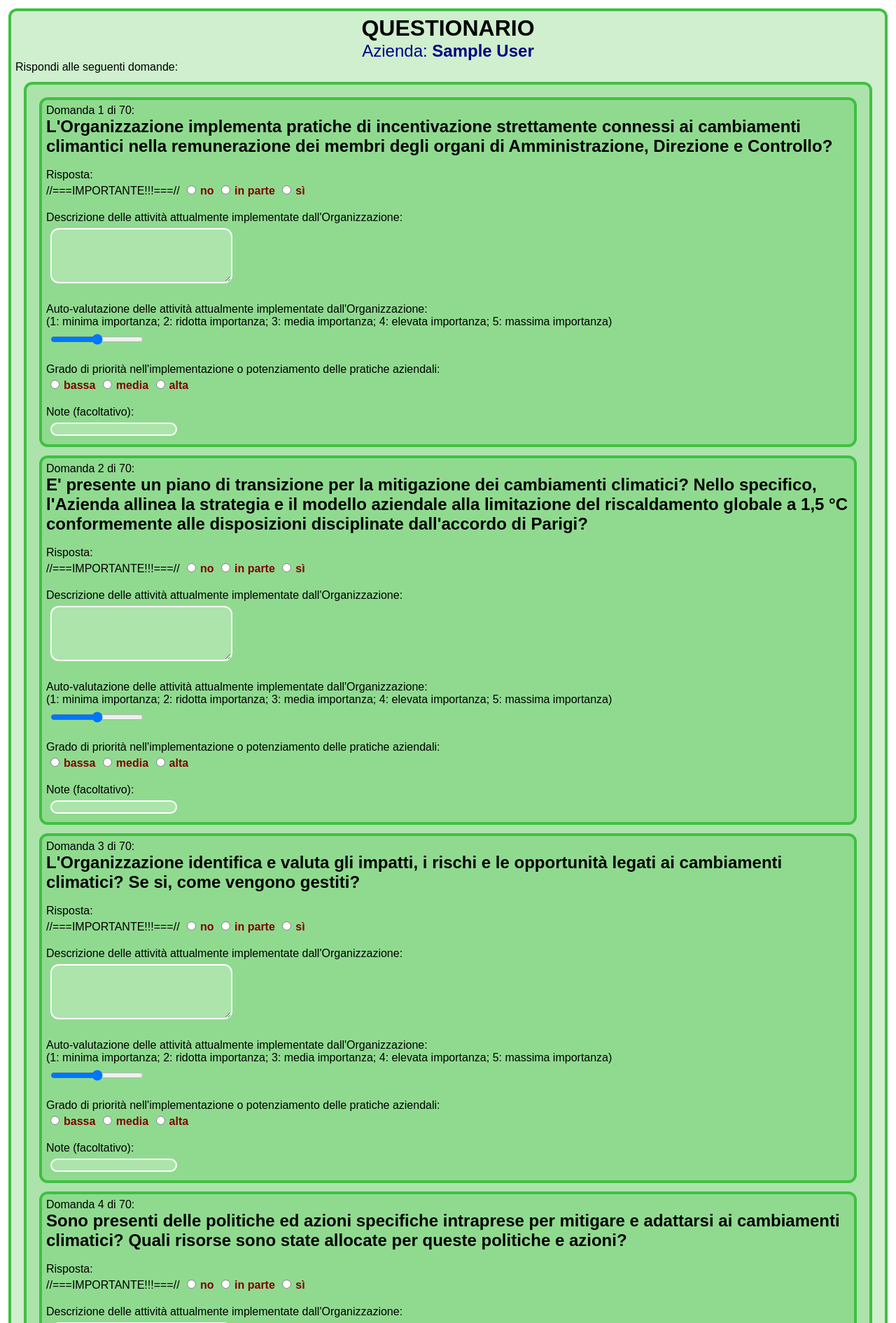
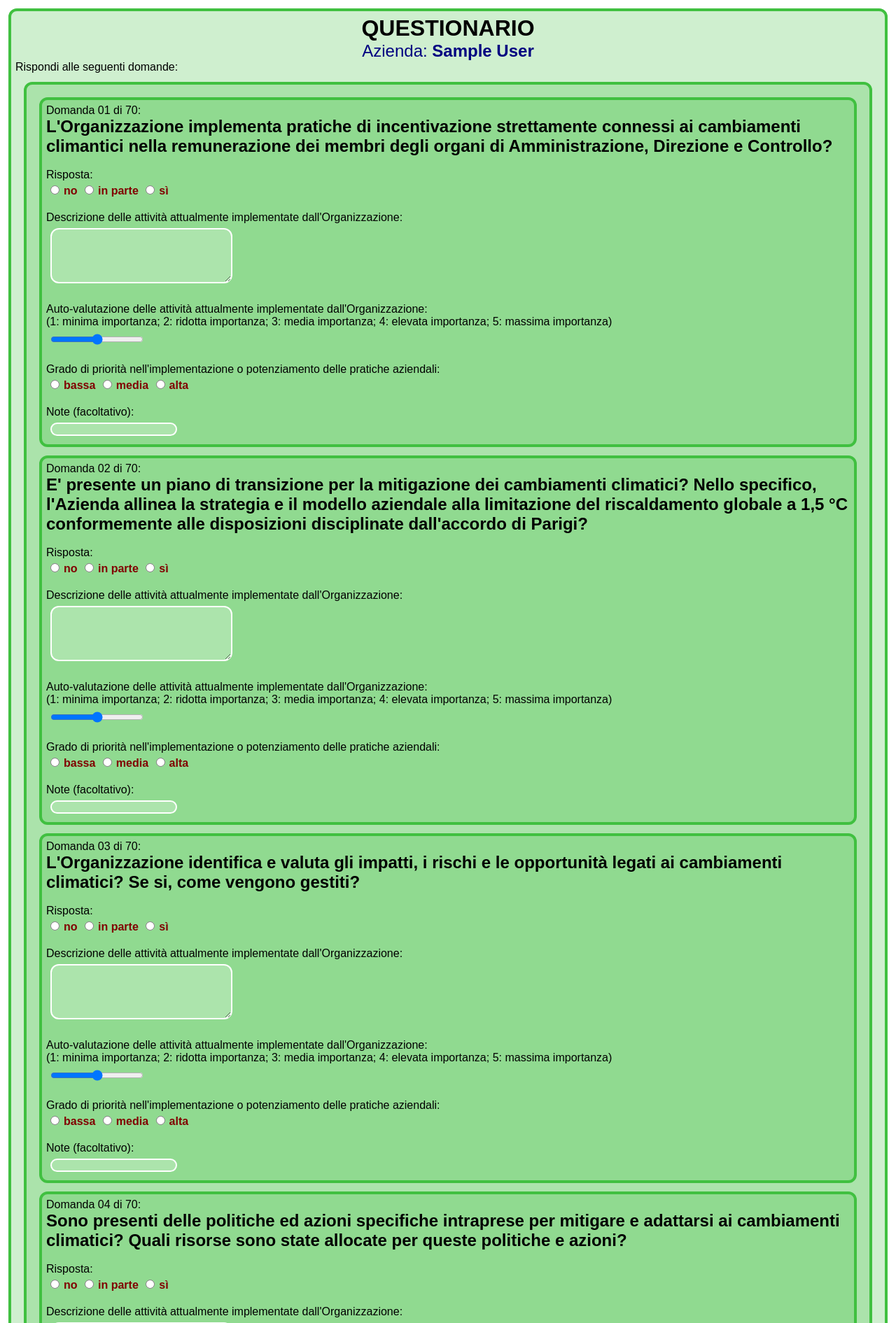
Before and after one commit to GeorgeM-F/Pre-assessment, a PHP site: page /questionnaire.php in a window 1280 px wide. Shown: the top 1891 px of the page at 70% size. Run offline with PHP 8.4, Linux system fonts and the light colour scheme; the visitor is signed in with stand-in values (Sample User, id 1); data comes from the database, SQL or seed files in the repository; both versions use the stored data as it was after the commit.

Commit message:
Fixed bugs in questionnaire.php

```diff
--- a/login.php
+++ b/login.php
@@ -1,8 +1,7 @@
 <?php
 session_start();     // Inizio nuova sessione
-$db_file = 'database.db';     // Connessione al database
-try {
-  $pdo = new PDO("sqlite:" . $db_file);
+try {     // Connessione al database
+  $pdo = new PDO("sqlite:database.db");
   $pdo->setAttribute(PDO::ATTR_ERRMODE, PDO::ERRMODE_EXCEPTION);
 } catch (PDOException $e) {
   die("ERRORE! NON E' STATO POSSIBILE CONNETTERSI AL DATABASE." . $e->getMessage());
--- a/questionnaire.php
+++ b/questionnaire.php
@@ -14,9 +14,9 @@ if ($_SERVER["REQUEST_METHOD"] == "POST") {
 
   $pdo->exec("DELETE FROM risposte_preassessment_prova");     // Pulisce la tabella prima di aggiungere i nuovi valori
   $domvals = array_fill(0, 70, array_fill(0, 6, ""));     // Crea una tabella...
-  foreach ($_POST as $nom => $val) {     // ...e la riempie con i valori ottenuti dal form
-    $idom = $nom[0];     // primo carattere della chiave
-    switch (substr($nom, 1)) {     // resto della chiave
+  foreach ($_POST as $nom => $val) {     // ...e si prepara a riempirla con i valori ottenuti dal form
+    $idom = substr($nom, 0, 2);     // primi 2 caratteri della chiave (che corrispondono al numero a 2 cifre, vedi sotto)
+    switch (substr($nom, 2)) {     // resto della chiave
       case "risp":
         $tdom = 1;
         break;
@@ -33,8 +33,8 @@ if ($_SERVER["REQUEST_METHOD"] == "POST") {
         $tdom = 5;
         break;
     }
-    $domvals[$idom-1][0] = $idom;
-    $domvals[$idom-1][$tdom] = $val;
+    $domvals[intval($idom-1)][0] = $idom;
+    $domvals[intval($idom-1)][intval($tdom)] = $val;     // Riempimento tabella
   }
   foreach ($domvals as $riga) {
     $stmt = $pdo->prepare("INSERT INTO risposte_preassessment_prova (id_domanda, risposta, descrizione, autovalutazione, priorità, note) VALUES (:idom, :risp, :desc, :autoval, :prior, :not)");
@@ -86,14 +86,13 @@ if ($_SERVER["REQUEST_METHOD"] == "POST") {
   <?php     // REPLICAZIONE DOMANDA PER OGNI ENTRY DELL'ARRAY
   $n=0;     // Indice per la numerazione delle domande
   foreach ($domarr as $i) {
-    $n=$n+1;
+    $n=sprintf("%02d", $n+1);     // Aggiorna l'indice e lo converte in stringa a 2 cifre
     echo '
     <div class="sez">
       <p>Domanda '.$n.' di 70:</p>
       <h2>'.$i.'</h2>
       <div>
         <label><br>Risposta:<br></label>
-        <input type="hidden" name="i" value='.$n.'>     //===IMPORTANTE!!!===//
         <input type="radio" name="'.$n.'risp" value="no"><label class="d"><strong>no</strong></label>
         <input type="radio" name="'.$n.'risp" value="in parte"><label class="d"><strong>in parte</strong></label>
         <input type="radio" name="'.$n.'risp" value="sì"><label class="d"><strong>sì</strong></label>
```
Also changed, not shown: database.db.
